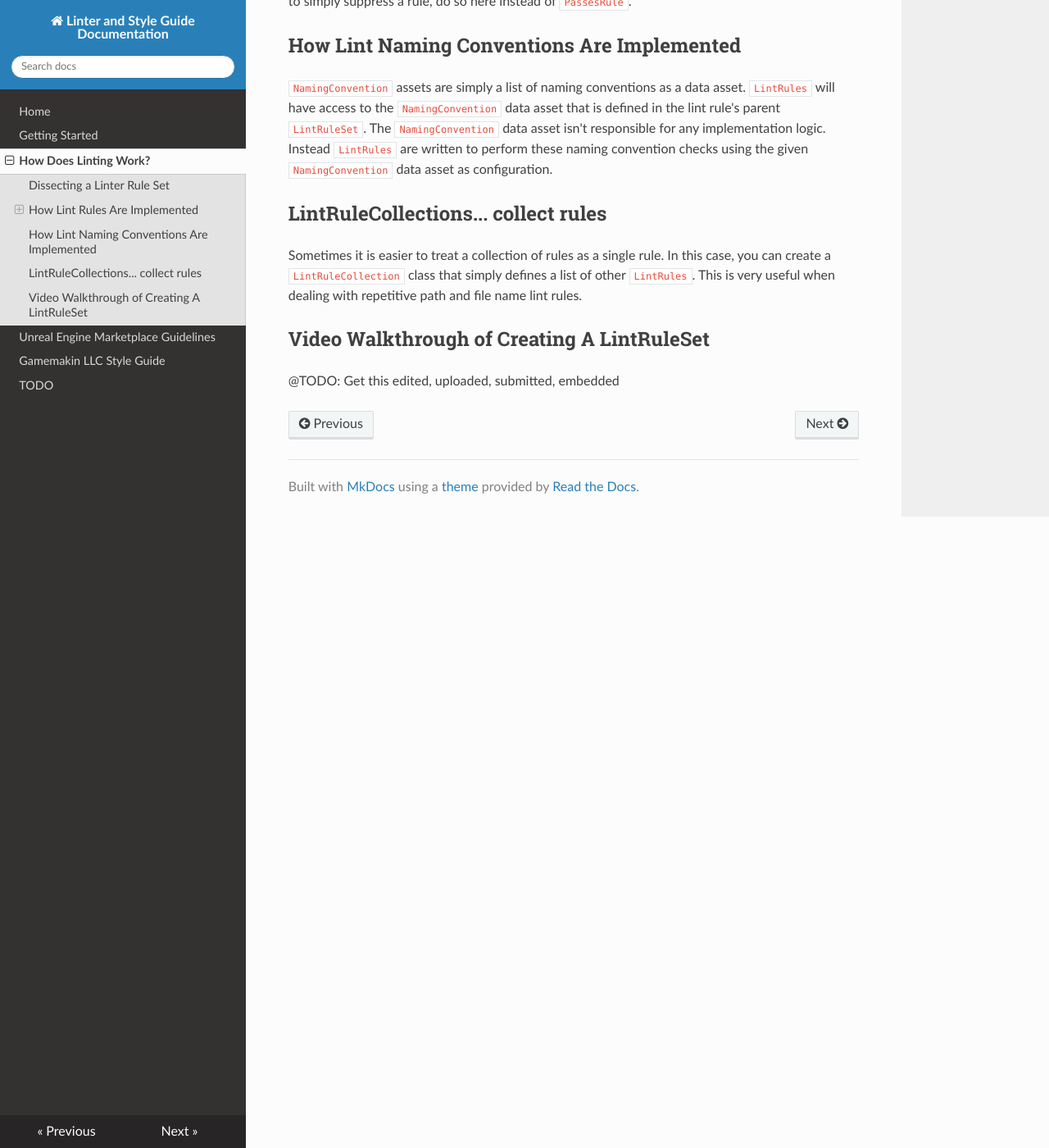
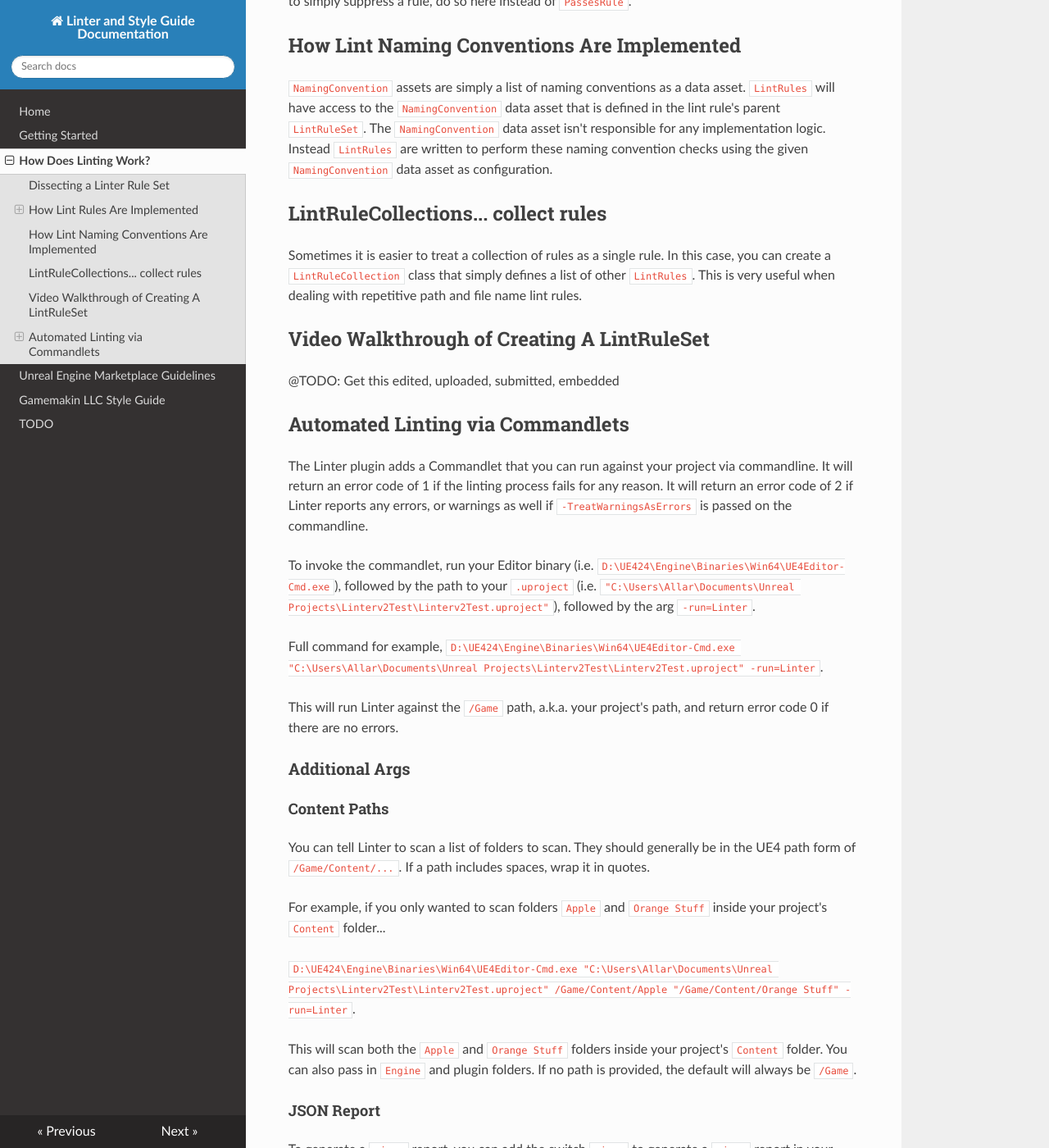
Before and after one commit to Allar/ue5-style-guide, an MkDocs documentation site: the page built from docs/howitworks.md, in a window 1280 px wide and 1400 px high, scrolled down 4259 px. Shown: the whole window at 82% size. Built offline with MkDocs 1.6.1, drawn with Linux system fonts in a browser that asks for light colours; nearby versions of some CDN libraries; some of the changed text lies outside the part shown.

Commit message:
Added command-line documentation

```diff
--- a/docs/howitworks.md
+++ b/docs/howitworks.md
@@ -85,3 +85,37 @@ Sometimes it is easier to treat a collection of rules as a single rule. In this
 ## Video Walkthrough of Creating A LintRuleSet
 
 @TODO: Get this edited, uploaded, submitted, embedded
+
+## Automated Linting via Commandlets
+
+The Linter plugin adds a Commandlet that you can run against your project via commandline. It will return an error code of 1 if the linting process fails for any reason. It will return an error code of 2 if Linter reports any errors, or warnings as well if `-TreatWarningsAsErrors` is passed on the commandline.
+
+To invoke the commandlet, run your Editor binary (i.e. `D:\UE424\Engine\Binaries\Win64\UE4Editor-Cmd.exe`), followed by the path to your `.uproject` (i.e. `"C:\Users\Allar\Documents\Unreal Projects\Linterv2Test\Linterv2Test.uproject"`), followed by the arg `-run=Linter`.
+
+Full command for example, `D:\UE424\Engine\Binaries\Win64\UE4Editor-Cmd.exe "C:\Users\Allar\Documents\Unreal Projects\Linterv2Test\Linterv2Test.uproject" -run=Linter`.
+
+This will run Linter against the `/Game` path, a.k.a. your project's path, and return error code 0 if there are no errors.
+
+### Additional Args
+
+#### Content Paths
+
+You can tell Linter to scan a list of folders to scan. They should generally be in the UE4 path form of `/Game/Content/...`. If a path includes spaces, wrap it in quotes.
+
+For example, if you only wanted to scan folders `Apple` and `Orange Stuff` inside your project's `Content` folder...
+
+`D:\UE424\Engine\Binaries\Win64\UE4Editor-Cmd.exe "C:\Users\Allar\Documents\Unreal Projects\Linterv2Test\Linterv2Test.uproject" /Game/Content/Apple "/Game/Content/Orange Stuff" -run=Linter`.
+
+This will scan both the `Apple` and `Orange Stuff` folders inside your project's `Content` folder. You can also pass in `Engine` and plugin folders. If no path is provided, the default will always be `/Game`.
+
+#### JSON Report
+
+To generate a `.json` report, you can add the switch `-json` to generate a `.json` report in your project's `Saved/LintReports/` folder. You can override the name of the report via `-json=ReportName.json`. If you specify a relative path it will be relative to the `Saved/LintReports/` folder. You can also provide an absolute path to write the `.json` report to.
+
+#### HTML Report
+
+To generate a `.html` report, you can add the switch `-html` to generate a `.html` report in your project's `Saved/LintReports/` folder. You can override the name of the report via `-html=ReportName.html`. If you specify a relative path it will be relative to the `Saved/LintReports/` folder. You can also provide an absolute path to write the `.html` report to.
+
+#### TreatWarningsAsErrors
+
+If you use the `-TreatWarningsAsErrors` switch, Linter will return an error code of 2 if the report contains any warnings. By default, Linter only returns an error code if it fails to lint or if the lint report contains errors.
```
Also changed, not shown: docs/todo.md (+0 -1 lines).
